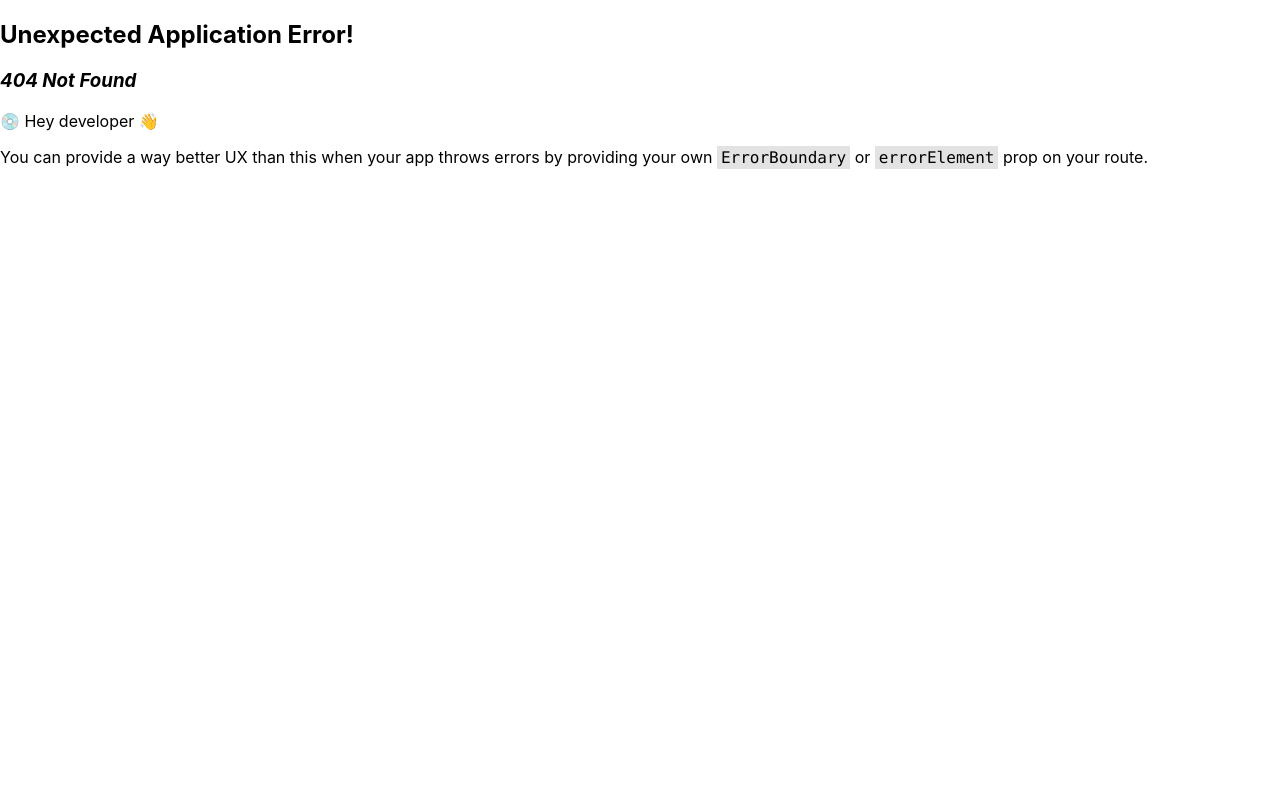
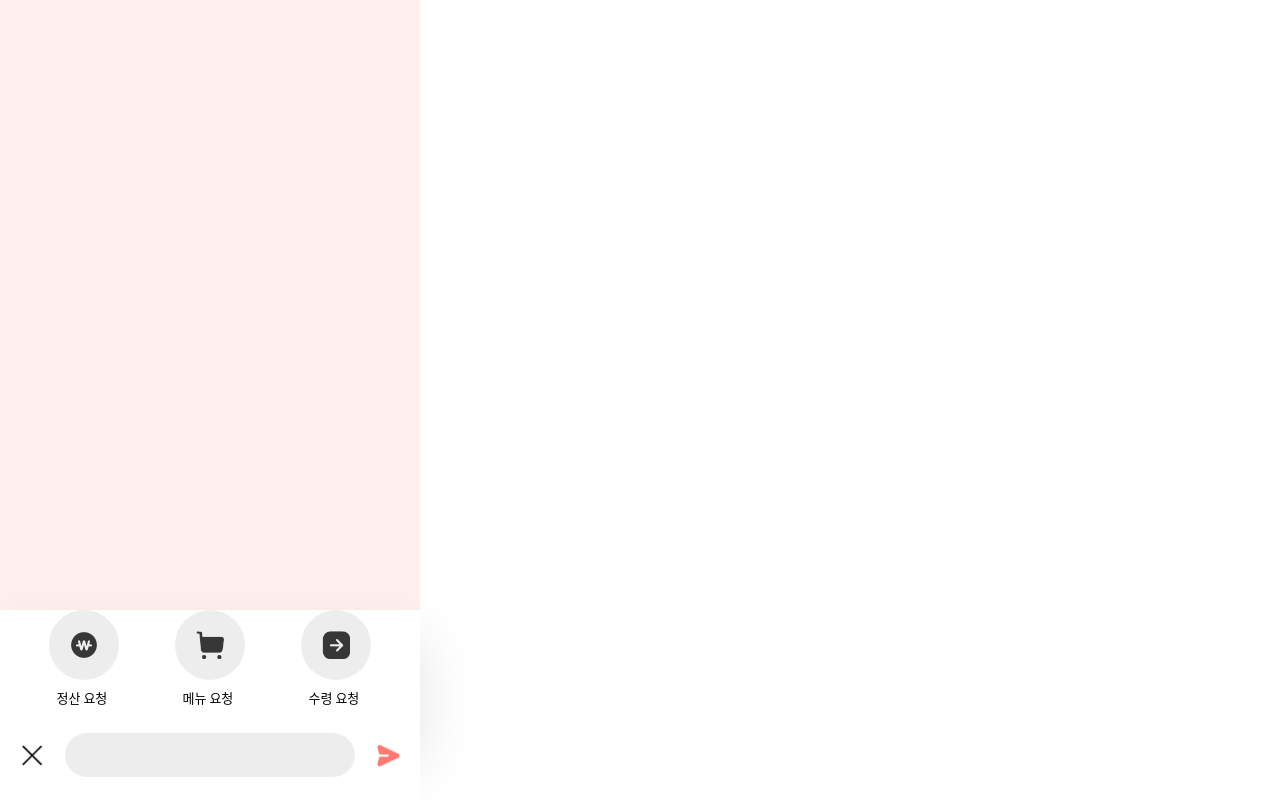
Before and after one commit to teamPotz/potz, a React (Vite) app in the folder client/: page /chat in a window 1280 px wide. Before the commit this address had no page. Built offline with nearby package versions, Linux system fonts and the light colour scheme.

Commit message:
Feat: 채팅첫페이지 구현

```diff
--- a/client/src/components/ChatInput.tsx
+++ b/client/src/components/ChatInput.tsx
@@ -7,11 +7,12 @@ const ChatInput = () => {
         display: flex;
         flex-direction: row;
         align-items: center;
-        padding: 9.33333px 16.3333px 9.33333px 18.6667px;
         gap: 18.67px;
         position: relative;
-        width: 419px;
+        width: 420px;
         height: 62.33px;
+        margin: 28px;
+        margin-top: 0px;
     `;
 
     const DeleteButton = styled.img.attrs({
@@ -47,12 +48,6 @@ const ChatInput = () => {
             outline: none;
             background: ${COLOR.GRAY_200};
         }
-        /* Inside auto layout */
-        flex: none;
-        order: 1;
-        flex-grow: 0;
-
-        /* 메시지를 입력하세요 */
 
         width: 262.667px;
         height: 25px;
@@ -67,12 +62,6 @@ const ChatInput = () => {
         align-items: center;
 
         color: ${COLOR.GRAY_500};
-
-
-        /* Inside auto layout */
-        flex: none;
-        order: 0;
-        flex-grow: 0;
     `;
 
     const SendButton = styled.img.attrs({
--- a/client/src/components/ChatRequireButton.tsx
+++ b/client/src/components/ChatRequireButton.tsx
@@ -1,3 +1,8 @@
+{/* 사용 방법
+<ChatRequireButton imageURL={"images/components/icon-coin-mono.png"} text={'정산 요청'}></ChatRequireButton>
+<ChatRequireButton imageURL={"images/components/Union.png"} text={'메뉴 요청'}></ChatRequireButton>
+<ChatRequireButton imageURL={"images/components/Arrow - Right Square.png"} text={'수령 요청'}></ChatRequireButton> */}
+
 import React from "react";
 import COLOR from "../utility/Color";
 import styled from "styled-components";
--- a/client/src/main.jsx
+++ b/client/src/main.jsx
@@ -6,6 +6,7 @@ import App from './App.jsx';
 import AboutSample from './pages/AboutSample';
 import FetchTest from './pages/FetchTest';
 import ComponentsTest from './components/ComponentsTest';
+import Chat from './pages/Chat';
 
 const router = createBrowserRouter([
   {
@@ -24,6 +25,10 @@ const router = createBrowserRouter([
     path: '/components',
     element: <ComponentsTest />,
   },
+  {
+    path: '/chat',
+    element: <Chat />,
+  },
 ]);
 
 ReactDOM.createRoot(document.getElementById('root')).render(
--- /dev/null
+++ b/client/src/pages/Chat.tsx
@@ -0,0 +1,68 @@
+import React from "react";
+import styled from 'styled-components';
+import COLOR from "../utility/Color";
+import ChatRequireButton from "../components/ChatRequireButton";
+import ChatInput from "../components/ChatInput";
+
+const Chat = () => {
+    const Wrapper = styled.div`
+        position: relative;
+        width: 420px;
+        height: 100vh;
+        background: ${COLOR.POTZ_PINK_200};
+    `;
+
+    const ChatBox = styled.div`
+        display: flex;
+        flex-direction: row;
+        align-items: flex-start;
+        justify-content: center;
+        gap: 56px;
+
+        position: absolute;
+        width: 420px;
+        height: 128.33px;
+        left: 0px;
+        bottom: 61.83px;
+
+
+        background: #FFFFFF;
+        box-shadow: 0px 26.8333px 61.8333px rgba(0, 0, 0, 0.11);
+    `;
+    const ChatInputBox = styled.div`
+        display: flex;
+        flex-direction: row;
+        justify-content: center;
+        align-items: center;
+        // gap: 18.67px;
+
+        position: absolute;
+        width: 420px;
+        height: 61.83px;
+        left: 0px;
+        bottom: 0px;
+
+
+        background: #FFFFFF;
+    `
+
+    return(
+        <>
+            <Wrapper>
+
+                    <ChatBox>
+                        <ChatRequireButton imageURL={"images/components/icon-coin-mono.png"} text={'정산 요청'}></ChatRequireButton>
+                        <ChatRequireButton imageURL={"images/components/Union.png"} text={'메뉴 요청'}></ChatRequireButton>
+                        <ChatRequireButton imageURL={"images/components/Arrow - Right Square.png"} text={'수령 요청'}></ChatRequireButton>
+                    </ChatBox>
+
+                    <ChatInputBox>
+                        <ChatInput/>
+                    </ChatInputBox>
+
+            </Wrapper>
+        </>
+    )
+}
+
+export default Chat;
```
